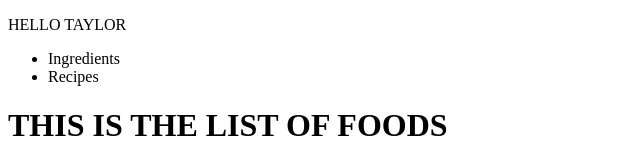
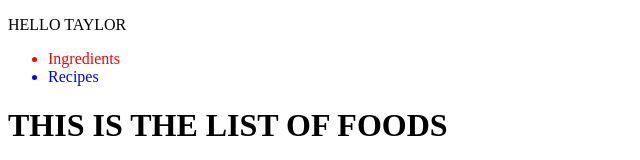
Before and after one commit to max33nau/handlebarsSandbox, a plain HTML site: page index.html in a window 1280 px wide. Shown: the top 160 px of the page, without its empty margins (0-640 px from the left). Drawn offline with nearby package versions, Linux system fonts and the light colour scheme.

Commit message:
add some styling to nav bar because why not

```diff
--- a/index.html
+++ b/index.html
@@ -40,8 +40,8 @@
     <p> HELLO TAYLOR </p>
     <nav>
       <ul id='mainNav'>
-        <li id='navIngredients'> Ingredients </li>
-        <li id='navRecipes'> Recipes </li>
+        <li id='navIngredients' style='color: red; cursor: pointer;'> Ingredients</li>
+        <li id='navRecipes' style='color: blue; cursor: pointer;'>Recipes </li>
     </nav>
 
     <div id='listOfFoods'>
```
